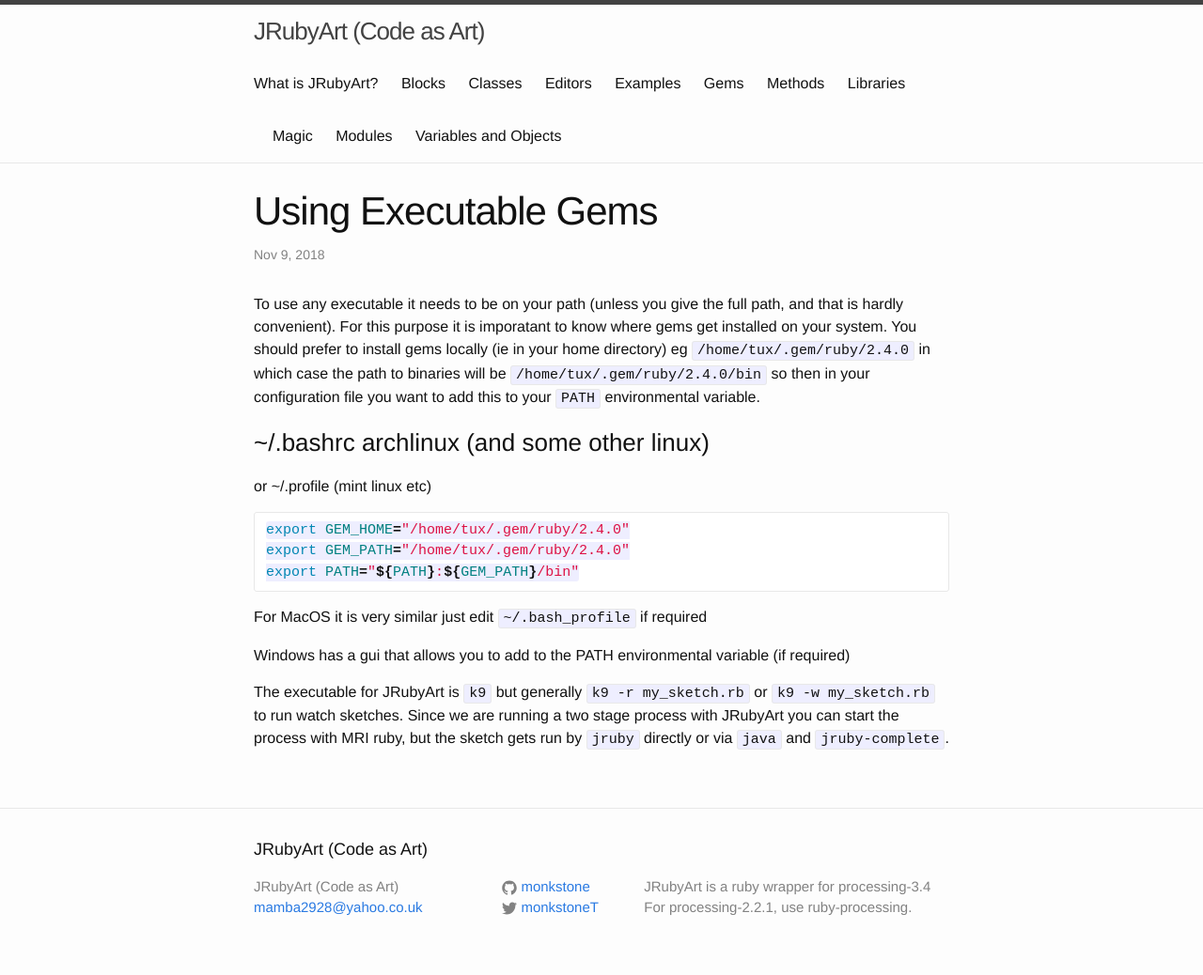
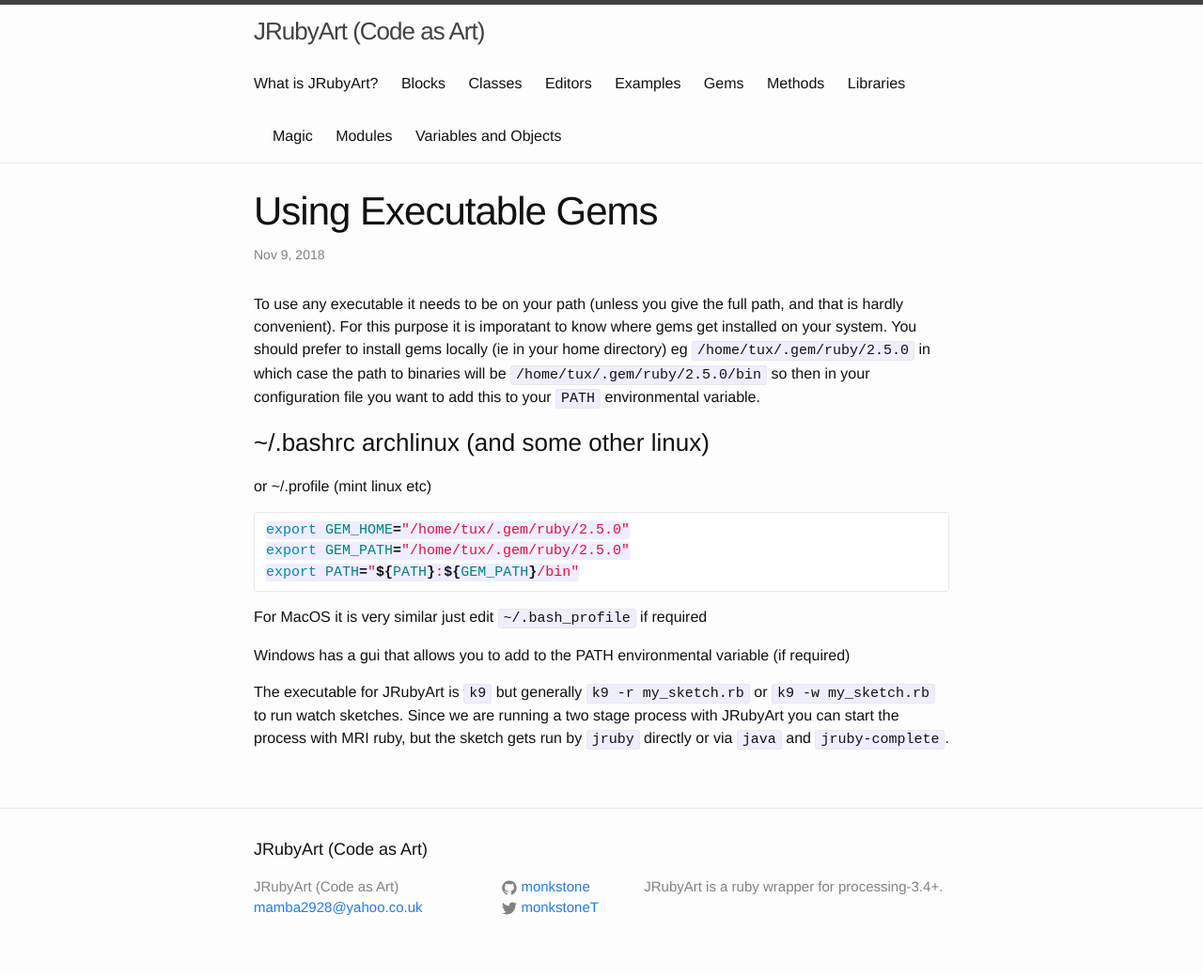
Before and after one commit to ruby-processing/JRubyArt, a Jekyll site: the page built from _gems/executable_gems.md, in a window 1280 px wide. Shown: the whole page at 94% size. Built offline with Jekyll 4.4.1, drawn with Linux system fonts in a browser that asks for light colours.

Commit message:
Update documentation

````diff
--- a/_config.yml
+++ b/_config.yml
@@ -3,8 +3,7 @@
 title: JRubyArt (Code as Art)
 email: mamba2928@yahoo.co.uk
 description: > # this means to ignore newlines until "baseurl:"
-   JRubyArt is a ruby wrapper for processing-3.4 For processing-2.2.1, use
-   ruby-processing.
+   JRubyArt is a ruby wrapper for processing-3.4+.
 baseurl: "" # the subpath of your site, e.g. /blog
 regenerate: true
 url: "https://ruby-processing.github.io/JRubyArt"
--- a/_gems/executable_gems.md
+++ b/_gems/executable_gems.md
@@ -3,15 +3,15 @@
 title:  'Using Executable Gems'
 keywords: gem, jruby_art
 ---
-To use any executable it needs to be on your path (unless you give the full path, and that is hardly convenient). For this purpose it is imporatant to know where gems get installed on your system. You should prefer to install gems locally (ie in your home directory) eg `/home/tux/.gem/ruby/2.4.0` in which case the path to binaries will be `/home/tux/.gem/ruby/2.4.0/bin` so then in your configuration file you want to add this to your `PATH` environmental variable.
+To use any executable it needs to be on your path (unless you give the full path, and that is hardly convenient). For this purpose it is imporatant to know where gems get installed on your system. You should prefer to install gems locally (ie in your home directory) eg `/home/tux/.gem/ruby/2.5.0` in which case the path to binaries will be `/home/tux/.gem/ruby/2.5.0/bin` so then in your configuration file you want to add this to your `PATH` environmental variable.
 
 ### ~/.bashrc archlinux (and some other linux)
 
 or ~/.profile (mint linux etc)
 
 ```bash
-export GEM_HOME="/home/tux/.gem/ruby/2.4.0"
-export GEM_PATH="/home/tux/.gem/ruby/2.4.0"
+export GEM_HOME="/home/tux/.gem/ruby/2.5.0"
+export GEM_PATH="/home/tux/.gem/ruby/2.5.0"
 export PATH="${PATH}:${GEM_PATH}/bin"
 ```
 
````
Also changed, not shown: _k9methods/alternative_methods.md (+1 -1 lines), _posts/2015-09-28-comparison.md (+1 -1 lines), _posts/2015-11-21-getting_started.md (+3 -3 lines), _posts/2015-11-21-windows_started.md (+1 -1 lines).
